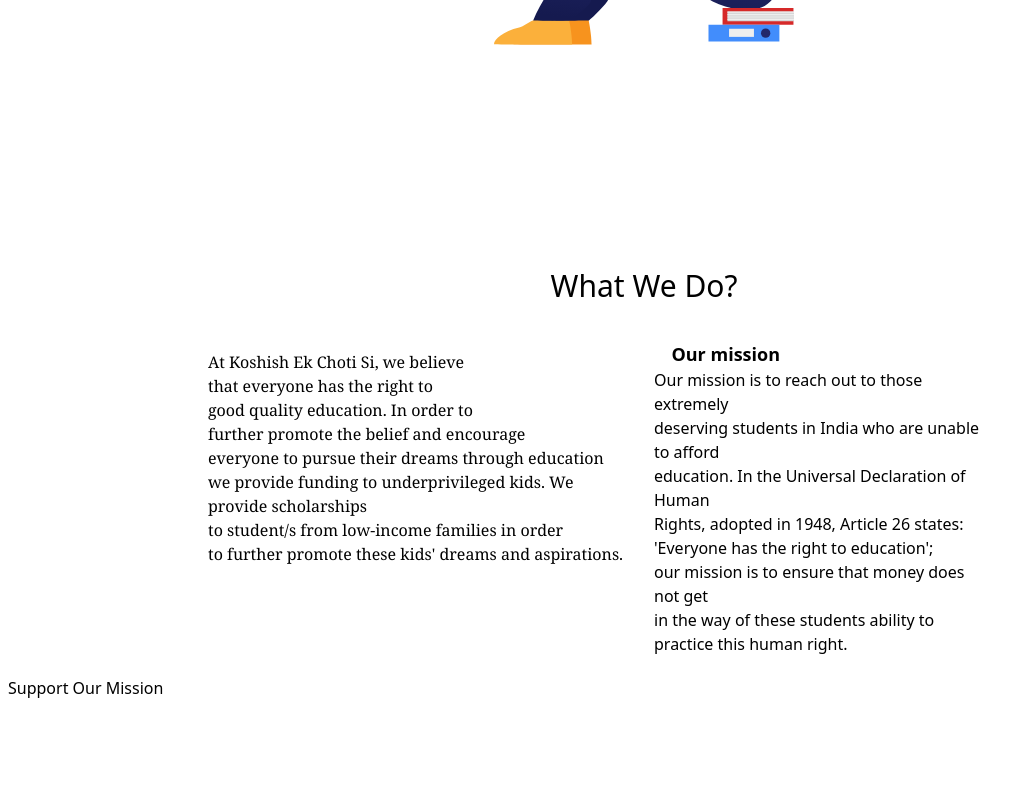
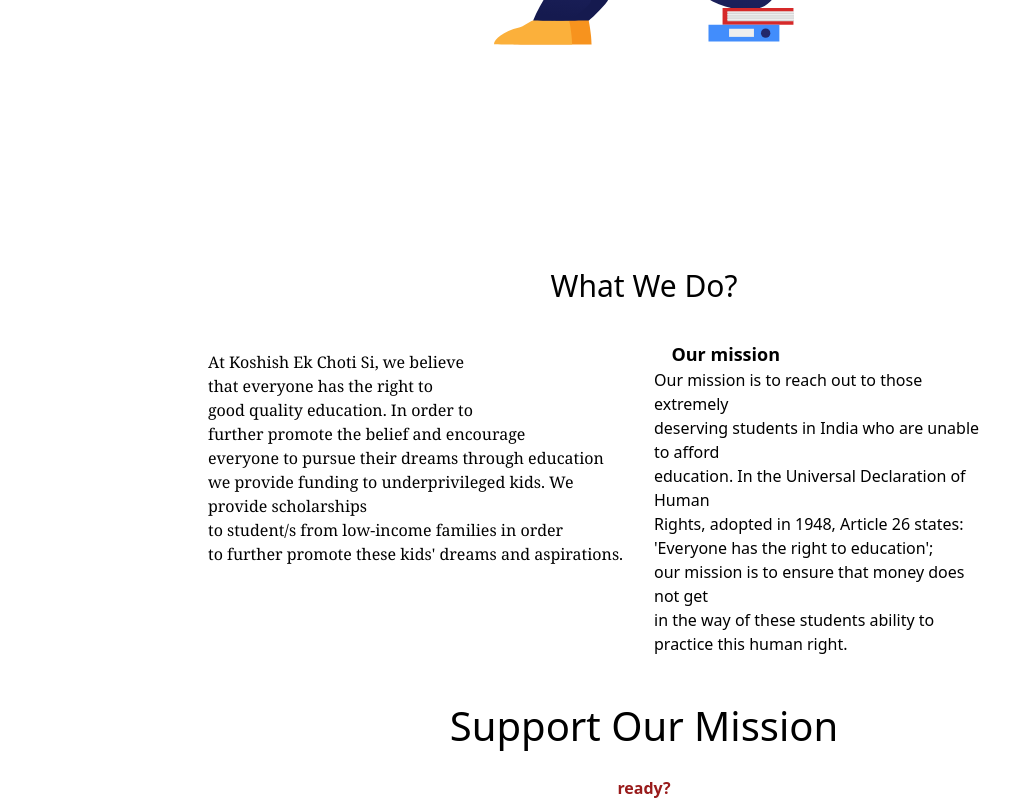
Before and after one commit to code123841/-Koshish-Ek-Choti-Si, a Next.js app: page / in a window 1280 px wide. Shown: the part 805-1605 px from the top of the page, without its empty margins (0-1034 px from the left). Before the commit the page ends 1505 px from the top, so only its background shows below. Built offline with nearby package versions, Linux system fonts and the light colour scheme.

Commit message:
our mission support

```diff
--- a/pages/index.js
+++ b/pages/index.js
@@ -84,16 +84,19 @@
 
     </div>
 
-    <div className="">
-      <h2>Support Our Mission</h2>
-
-    </div>
-
 
 
   </div>
 
 </div>
+
+<div className=" ">
+      <h2 className="flex justify-center text-[40px] pt-10">Support Our Mission</h2>
+      <h2 className="flex justify-center text-red-800 pt-5 font-semibold">ready?</h2>
+
+    </div>
+
+
 </div>
 
 
```
